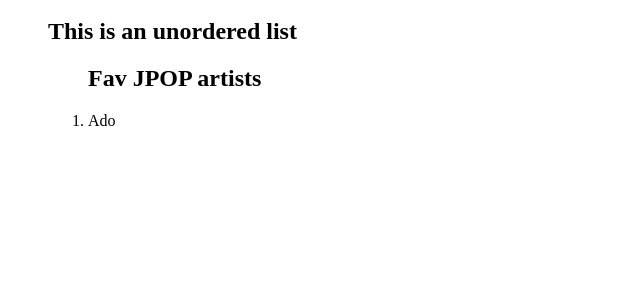
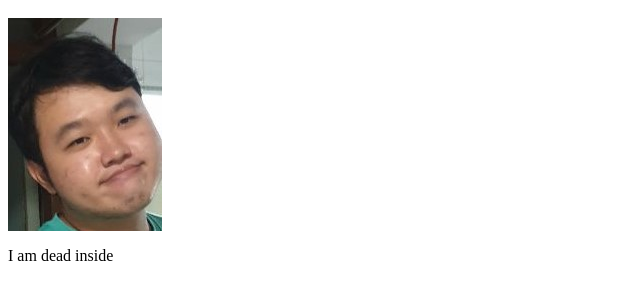
Before and after one commit to qwtan98/qwtan98.github.io, a plain HTML site: page index.html in a window 1280 px wide. Shown: the part 48-348 px from the top of the page, without its empty margins (0-640 px from the left). Drawn offline with Linux system fonts and the light colour scheme.

Commit message:
Added image
Image test

```diff
--- a/index.html
+++ b/index.html
@@ -1,8 +1,3 @@
 <h1> Hello I'm Quan Wah!</h1>
-<ul>
-<h2>This is an unordered list</h2>
-<ol>
-<h2>Fav JPOP artists</h2>
-<li>Ado</li>
-</ol>
-</ul>
+<img src='deadinside.jpg'/>
+<p>I am dead inside</p>
```
Also changed, not shown: deadinside.jpg (added).
